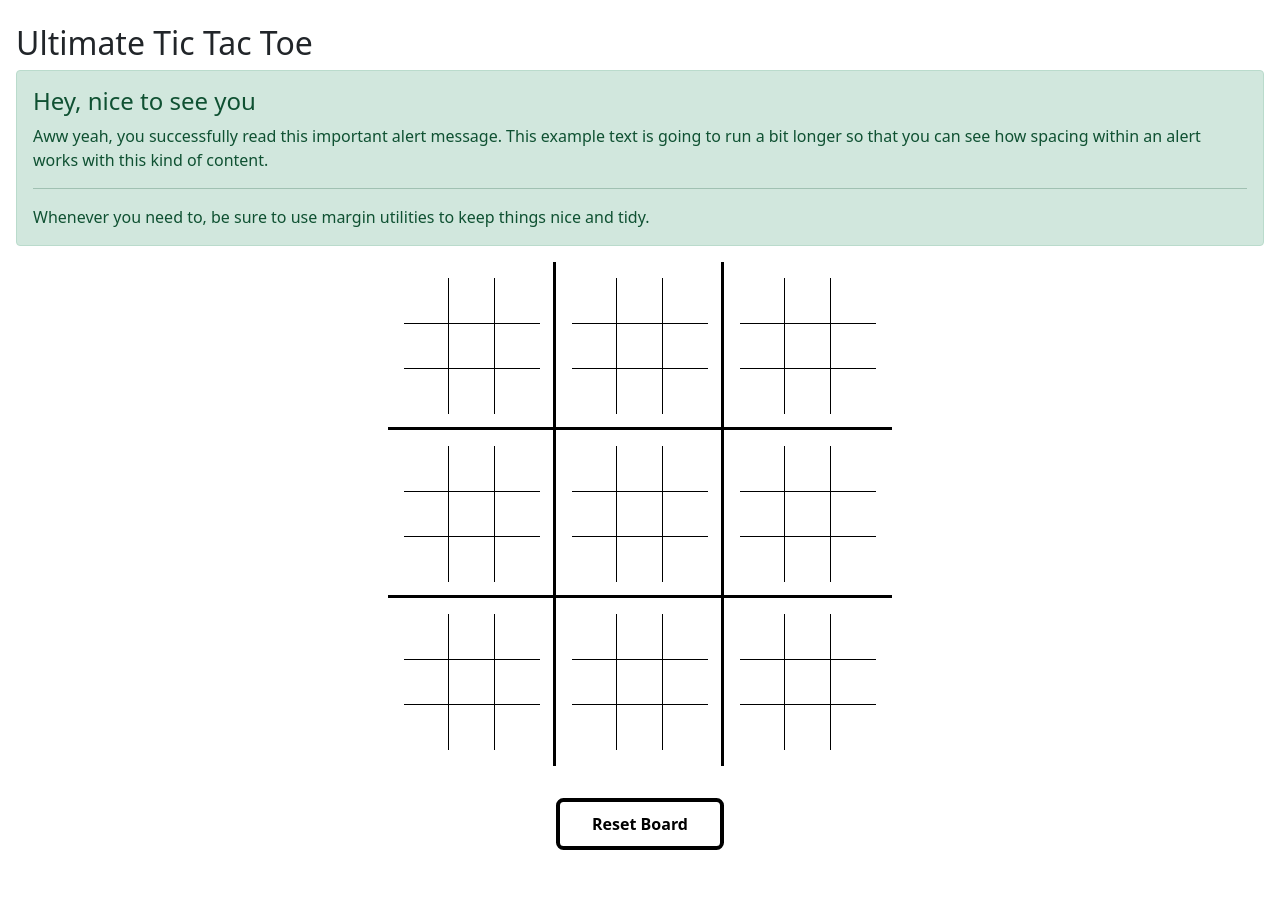
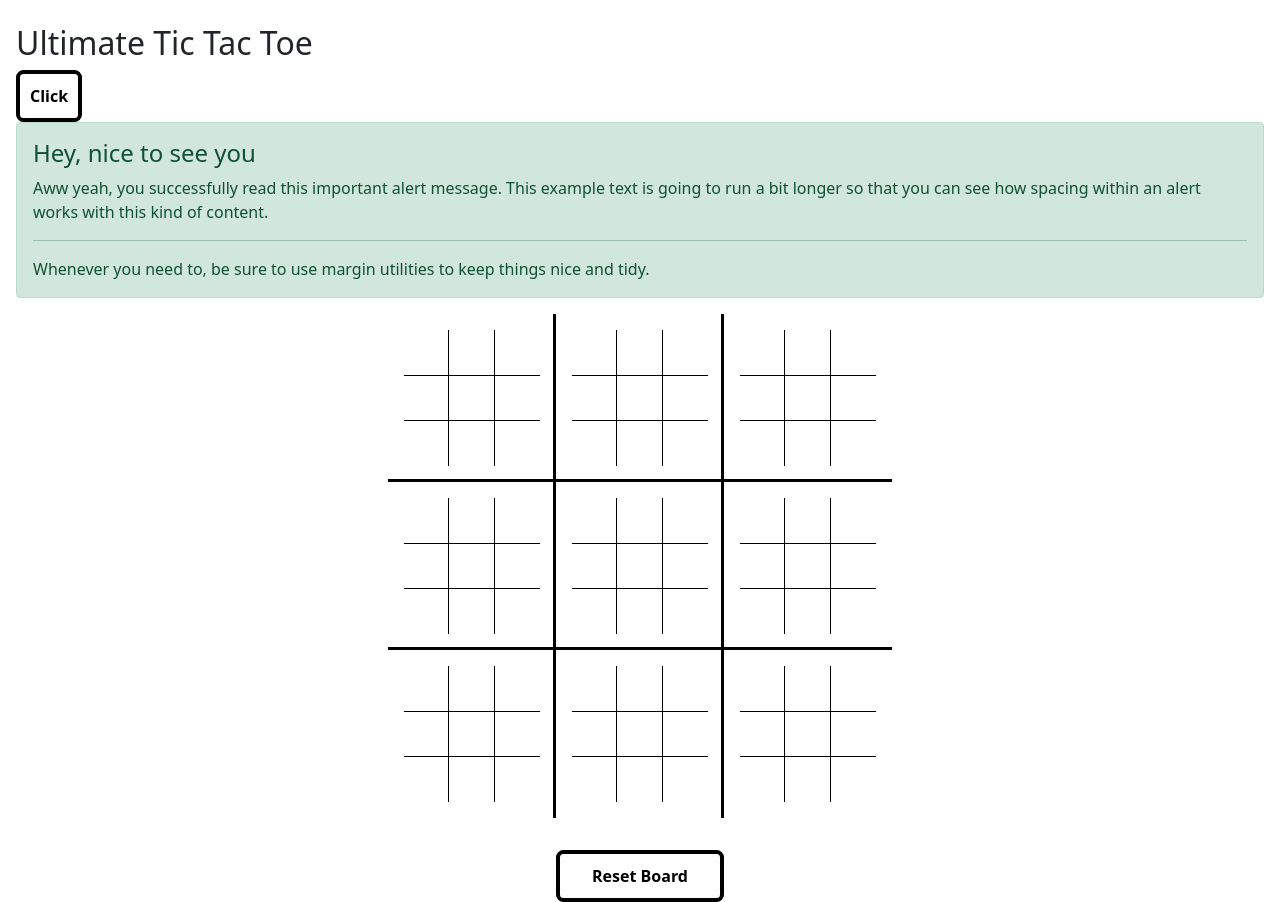
Before and after one commit to AdamAranha/Ultimate-TicTacToe, a React (Create React App) app in the folder client/: page / in a window 1280 px wide. Before the commit the page ends 850 px from the top, so only its background shows below. Built offline with nearby package versions, Linux system fonts and the light colour scheme; no server answers.

Commit message:
Changed background colour and add button back

```diff
--- a/client/src/App.css
+++ b/client/src/App.css
@@ -2,10 +2,10 @@
   box-sizing: border-box;
 }
 
-body {
+/* body {
   background-color: #282c34;
 color: white;
-}
+} */
 
 .body-wrapper{
   display: block;
--- a/client/src/components/Header/Header.js
+++ b/client/src/components/Header/Header.js
@@ -18,7 +18,7 @@ export default function Header() {
     return <>
         <Container fluid className='pt-4 px-3'>
             <h2 className='title'>Ultimate Tic Tac Toe <span id="opponent-text">{opponent}</span></h2>
-            {/* <button onClick={() => showOpponent()}>Click</button> */}
+            <button onClick={() => showOpponent()}>Click</button>
             <Alert variant="success">
                 <Alert.Heading>Hey, nice to see you</Alert.Heading>
                 <p>
```
